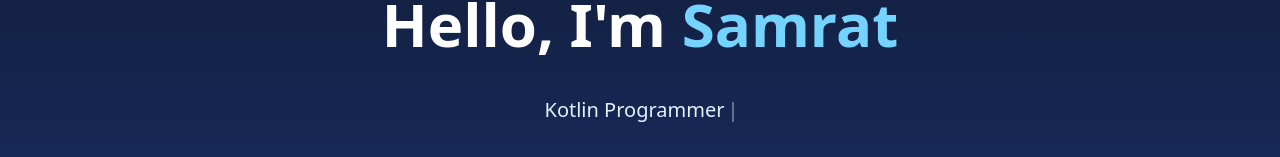
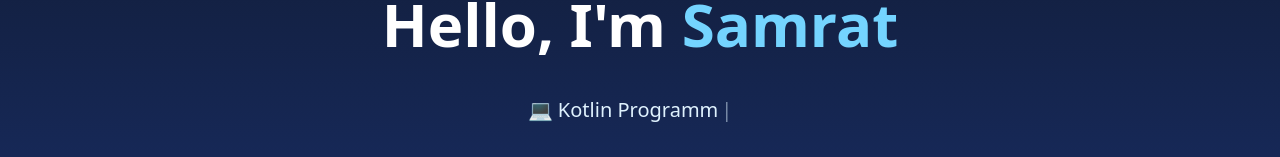
Before and after one commit to SamratVsn/PortfolioVsn, a React (Vite) app: page / in a window 1280 px wide. Shown: the part 231-388 px from the top of the page. Built offline with nearby package versions, Linux system fonts and the light colour scheme.

Commit message:
Enhance Typewriter animation and styling
Updated Typewriter component with new words and styles.

```diff
--- a/src/Pages/Home.jsx
+++ b/src/Pages/Home.jsx
@@ -80,18 +80,15 @@
                 initial={{ opacity: 0, y: 20 }}
                 animate={{ opacity: 1, y: 0 }}
                 transition={{ delay: 0.4, duration: 0.8 }}
-                className="text-sm sm:text-base md:text-lg lg:text-xl text-sky-100 h-6 sm:h-8 flex items-center justify-center"
-              >
-                <Typewriter
-                  words={["Problem Solver", "Kotlin Programmer", "Student", "Developer"]}
-                  loop={true}
-                  cursor
-                  cursorStyle="|"
-                  typeSpeed={70}
-                  deleteSpeed={45}
-                  delaySpeed={1100}
-                />
-              </motion.div>
+                className="text-sm sm:text-base md:text-lg lg:text-xl text-sky-100 h-6 sm:h-8 flex items-center justify-center cursor-pointer group"
+                whileHover={{ scale: 1.05 }}
+                whileTap={{ scale: 0.95 }}>
+              <Typewriter
+                  words={["⚡ Problem Solver", "💻 Kotlin Programmer", "⚡ Student", "💻 Developer"]} loop={true} cursor cursorStyle="|" typeSpeed={50} deleteSpeed={30} delaySpeed={2000}/>
+  <span className="ml-2 opacity-0 group-hover:opacity-100 transition-opacity text-xs">
+    ✨
+  </span>
+</motion.div>
               <HireMe />
               <motion.div
                 initial={{ opacity: 0, y: 30 }}
```
